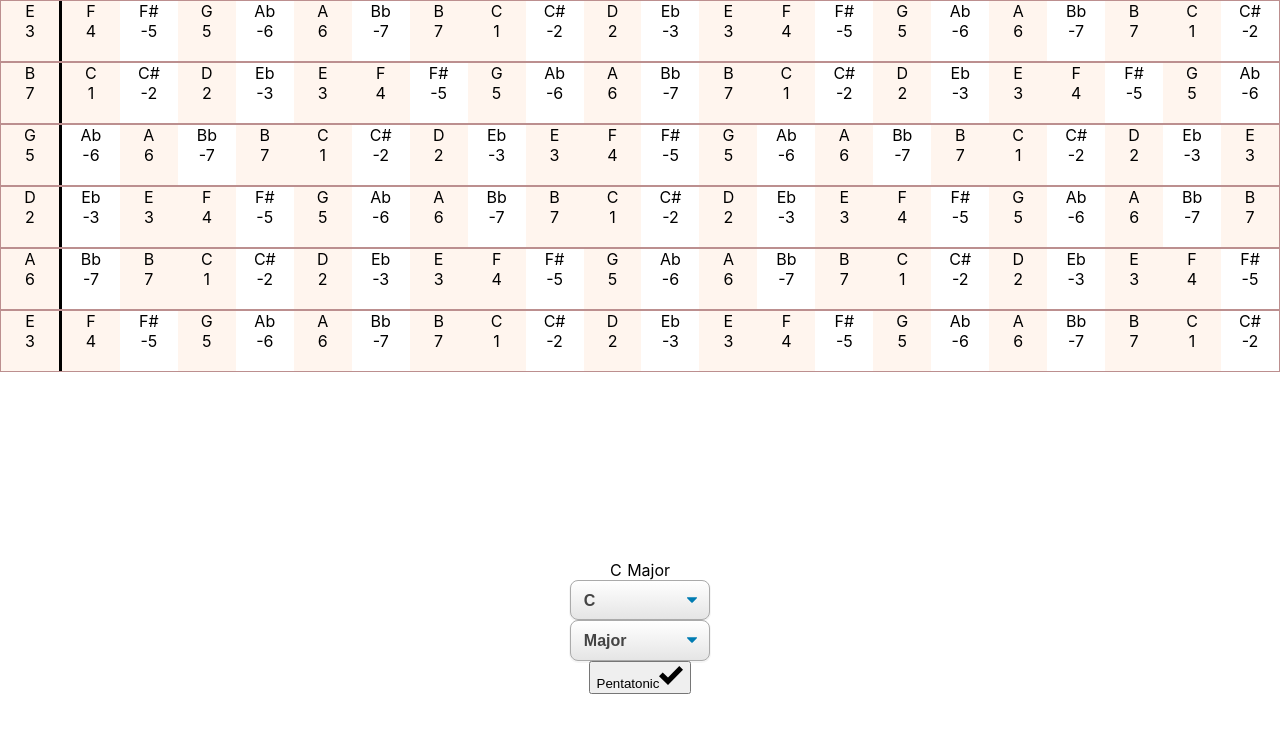
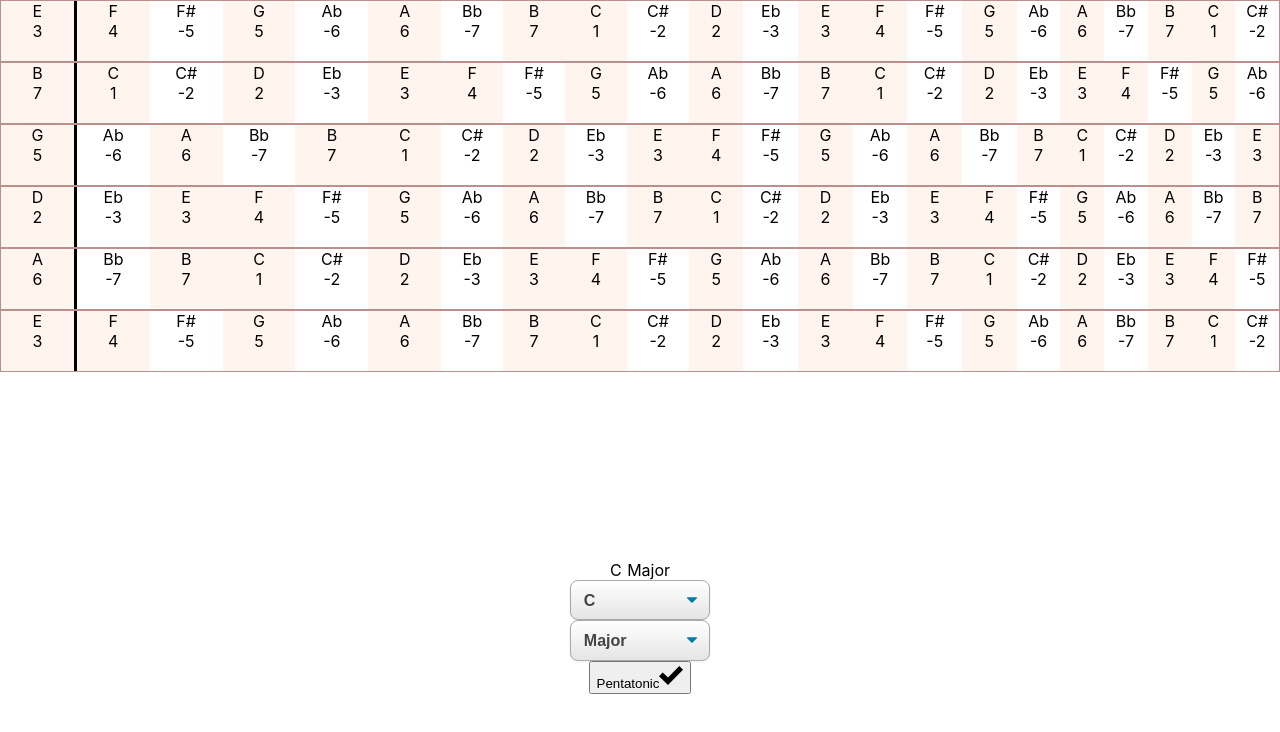
Before and after one commit to chriswillphoto/fretmap, a Nuxt app: page / in a window 1280 px wide. Shown: the top 732 px of the page. Built offline with nearby package versions, Linux system fonts and the light colour scheme.

Commit message:
set gradient fret widths up neck

```diff
--- a/components/Fret.vue
+++ b/components/Fret.vue
@@ -1,5 +1,5 @@
 <template>
-  <div class="fret" :class='[fretInfo.activeClass, pentatonicClass, fretInfo.fret == 0 ? "open" : ""]'>
+  <div class="fret" :class='[fretInfo.activeClass, pentatonicClass, fretInfo.fret == 0 ? "open" : "", fretWidth]'>
     {{fretInfo.note}}<br>{{fretInfo.abbrInterval}}
   </div>
 </template>
@@ -24,10 +24,19 @@ export default {
     },
     pentatonicClass(){
       return this.pentatonicCheck.includes(this.fretInfo.interval) ? 'pentatonic' : ''
+    },
+    fretWidth() {
+      if (this.fretInfo.fret > 15) { return 'extra-high' } else
+      if (this.fretInfo.fret > 9) { return 'high' } else
+      if (this.fretInfo.fret > 5) { return 'medium' }
     }
   },
   methods: {
-
+    // fretWidth() {
+    //   if (fretInfo.fret > 15) { return 'extra-high' } else
+    //   if (fretInfo.fret > 9) { return 'high' } else
+    //   if (fretInfo.fret > 5) { return 'medium' }
+    // }
   }
 }
 </script>
@@ -40,6 +49,10 @@ export default {
     /* border: 1px solid black; */
     transition: all 0.4s;
   }
+
+  .fret.medium { flex: 0.85; }
+  .fret.high { flex: 0.75; }
+  .fret.extra-high { flex: 0.6; }
 
   .fret.open {
     border-right: 3px solid black;
--- a/components/Toolbar.vue
+++ b/components/Toolbar.vue
@@ -17,12 +17,13 @@
 </template>
 
 <script>
+import { arpeggios, majorPentatonics } from '~/plugins/utils.js'
+
 export default {
   data() {
     return {
       notes: [ 'A', 'Bb', 'B', 'C', 'C#', 'D', 'Eb', 'E', 'F', 'F#', 'G', 'Ab' ],
-      modes: ['Major', 'Dorian', 'Phrygian', 'Lydian', 'Mixolydian', 'Minor', 'Locrian']
-      // selectedKey: this.$store.state.activeKey
+      modes: ['Major', 'Dorian', 'Phrygian', 'Lydian', 'Mixolydian', 'Minor', 'Locrian'],
     }
   },
   computed: {
@@ -45,6 +46,9 @@ export default {
     pentatonic() {
       return this.$store.state.pentatonic
     },
+    arpeggioList() {
+      return majorPentatonics.includes(this.activeMode) ? arpeggios.Major : arpeggios.Minor
+    }
   },
   methods: {
     // keyHandler(event) {
--- a/store/index.js
+++ b/store/index.js
@@ -10,7 +10,8 @@ export const state = () => ({
   },
   activeKey: 'C',
   activeMode: 'Major',
-  pentatonic: false
+  pentatonic: false,
+  areggio: null,
 })
 
 export const mutations = {
```
